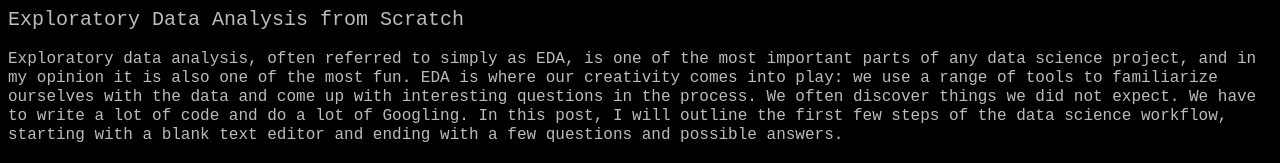
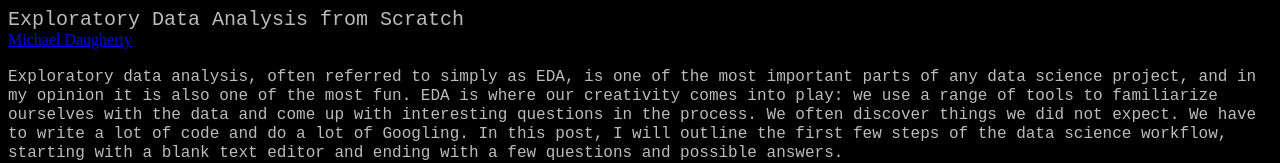
Before and after one commit to mjdaugherty/programming, a plain HTML site: page post1.html in a window 1280 px wide. Shown: the top 163 px of the page. Drawn offline with Linux system fonts and the light colour scheme.

Commit message:
changes to post1

```diff
--- a/post1.html
+++ b/post1.html
@@ -9,6 +9,8 @@
 	<body bgcolor="#000000">
 		<font face="monospace" size="5" color="#BABDB6">Exploratory
 		Data Analysis from Scratch</font>
+		<br>
+		<a href="mailto:mj.daugherty.73@gmail.com">Michael Daugherty</a>
 		<br>
 		<br>
 		<font face="monospace" size="4" color="#BABDB6">
```
